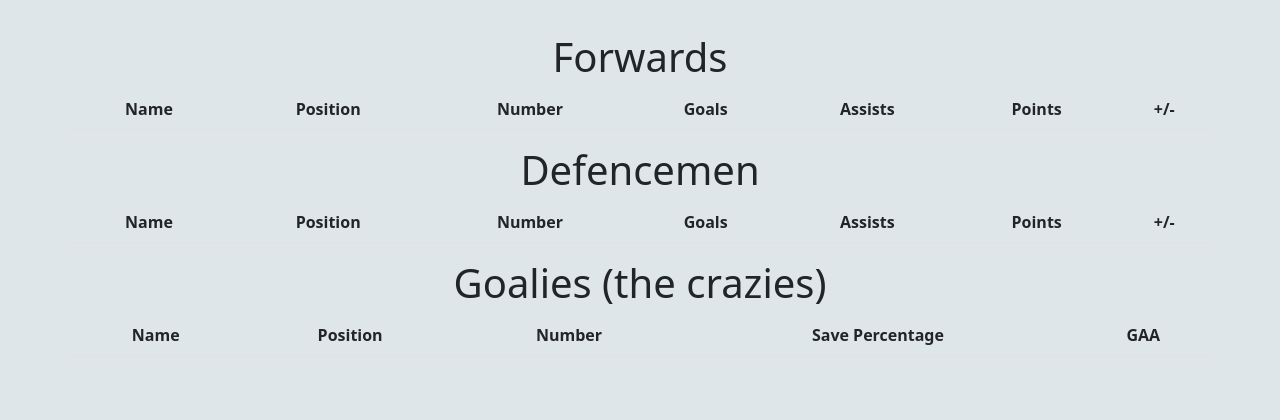
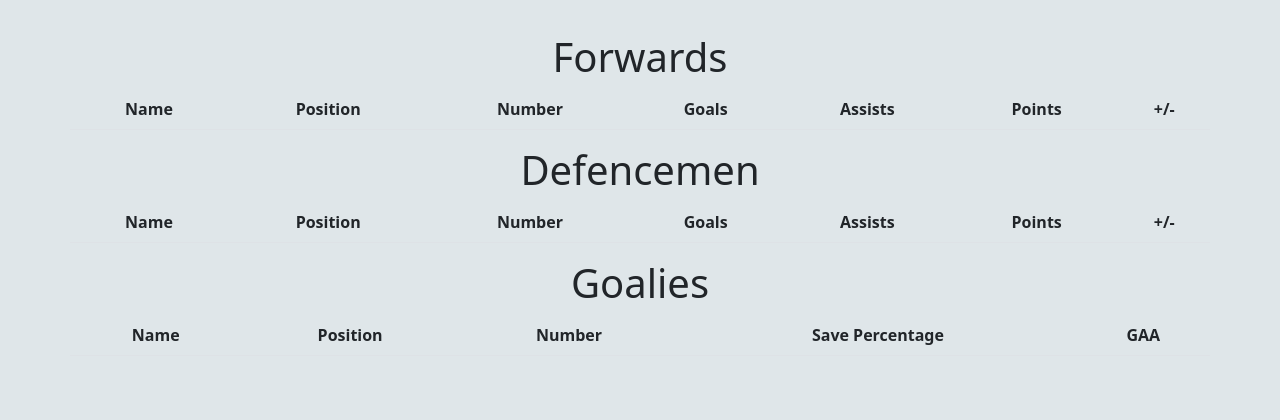
Before and after one commit to shaanchander/NHL-DB-Website, a Flask app: template templates/teamInfo.html in a window 1280 px wide. Shown: the part 443-863 px from the top of the page. Run offline with Flask 2, Linux system fonts and the light colour scheme; the template is opened without the code that fills it: most values are stand-ins (such as "Sample title", 1, 10 or a date in 2020); grey boxes marked "Sample" are stand-in pictures; lists and menus that the app fills with data are empty.

Commit message:
minor fixes

```diff
--- a/functions.py
+++ b/functions.py
@@ -192,8 +192,8 @@ def peopleInfo(id):
     info['positionType'] = data['people'][0]['primaryPosition']['type']
     info['positionAbbreviation'] = data['people'][0]['primaryPosition']['abbreviation']
 
-    if info['fullName'] == "Tim Stützle":
-        info['fullName'] = "Tim 'Pentagon' Stützle"
+    # if info['fullName'] == "Tim Stützle":
+    #     info['fullName'] = "Tim 'Pentagon' Stützle"
 
     return info
 
--- a/templates/teamInfo.html
+++ b/templates/teamInfo.html
@@ -85,7 +85,7 @@
   </div>
 
   <div class="row align-items-center">
-    <h1>Goalies (the crazies)</h1>
+    <h1>Goalies</h1>
     <table class="table table-striped">
         <thead>
             <tr>
```
